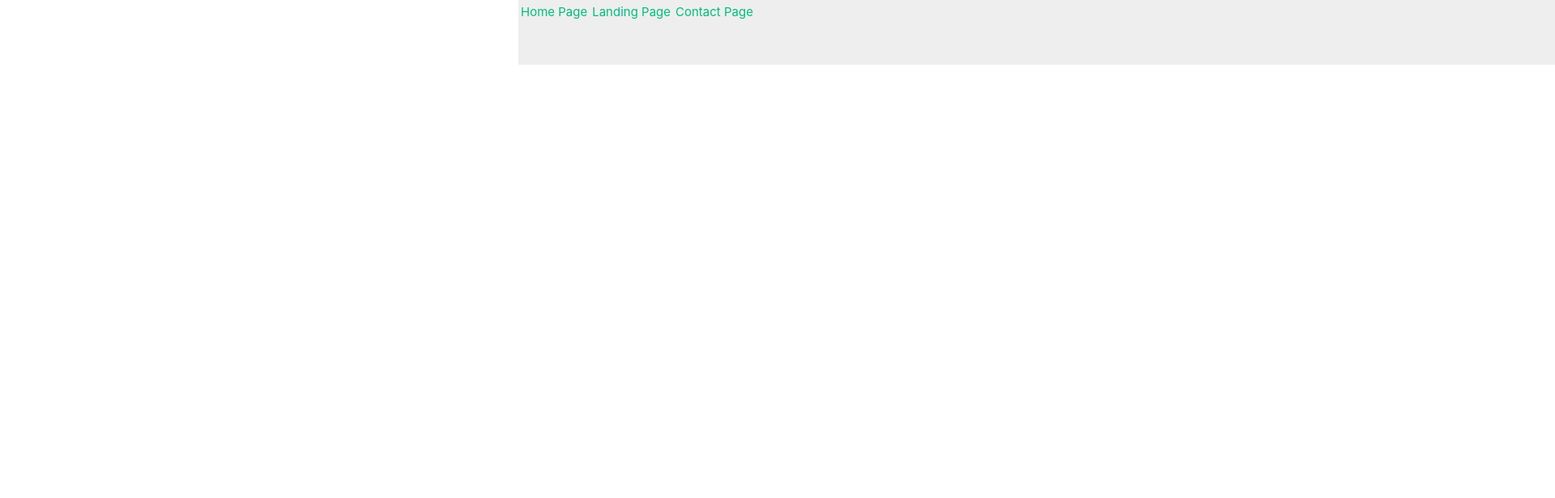
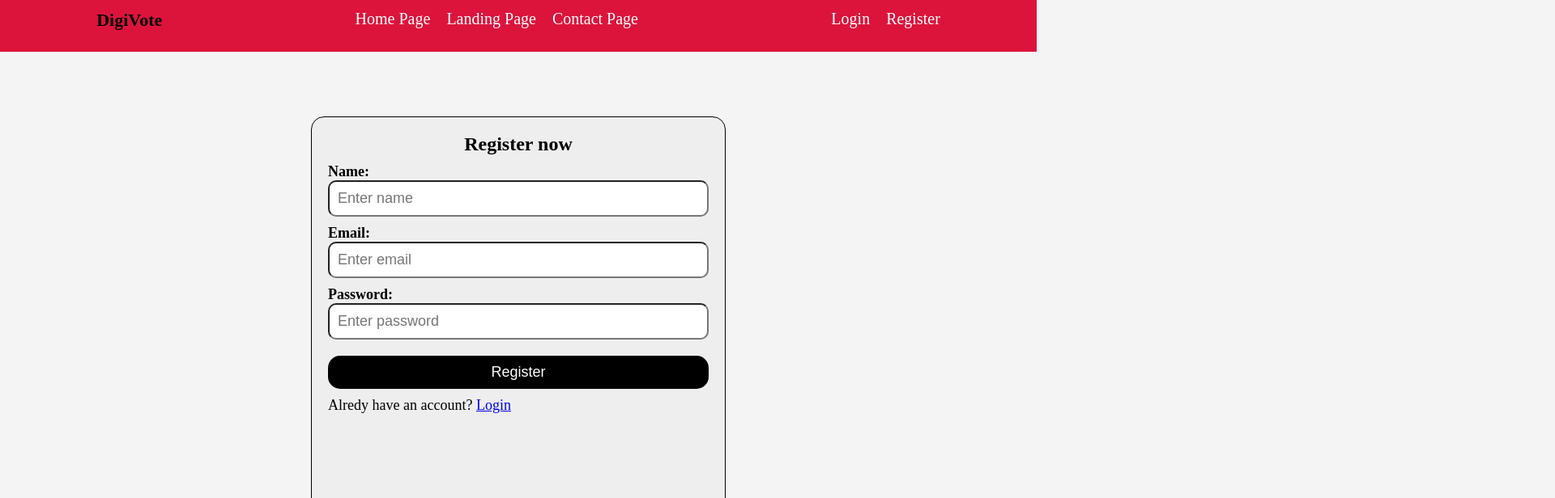
Before and after one commit to munyi-victor/vuejs-gdsc-session, a Vue app: page /register in a window 1280 px wide. Shown: the top 616 px of the page at 81% size, 1920 px wide, since content can reach past the window. Built offline with nearby package versions, Linux system fonts and the light colour scheme.

Commit message:
made routes

```diff
--- a/index.html
+++ b/index.html
@@ -4,7 +4,7 @@
     <meta charset="UTF-8">
     <link rel="icon" href="/favicon.ico">
     <meta name="viewport" content="width=device-width, initial-scale=1.0">
-    <title>VueJS App</title>
+    <title>Vue App</title>
   </head>
   <body>
     <div id="app"></div>
--- a/src/App.vue
+++ b/src/App.vue
@@ -4,9 +4,20 @@
 
 <template>
   <nav class="nav">
-    <RouterLink to="/">Home Page</RouterLink>
-    <RouterLink to="/landing">Landing Page</RouterLink>
-    <RouterLink to="/contact">Contact Page</RouterLink>
+    <div class="main-logo" style="background: transparent;">
+      <RouterLink to="/" class="logo">DigiVote</RouterLink>
+    </div>
+
+    <div style="background-color: transparent; display: flex; gap: 20px;">
+      <RouterLink to="/" class="link">Home Page</RouterLink>
+      <RouterLink to="/landing" class="link">Landing Page</RouterLink>
+      <RouterLink to="/contact" class="link">Contact Page</RouterLink>
+    </div>
+
+    <div class="auth-links">
+      <RouterLink to="/login" class="link">Login</RouterLink>
+      <RouterLink to="/register" class="link">Register</RouterLink>
+    </div>
   </nav>
   <RouterView/>
 </template>
@@ -14,10 +25,33 @@
 <style scoped>
   .nav {
     top: 0;
-    position: absolute;
+    position: relative;
     display: flex;
-    background-color: #eee;
+    background-color: crimson;
     width: 100%;
-    height: 10vh;
+    height: 8vh;
+    padding: 12px 0;
+    justify-content: space-around;
+  }
+  .link {
+    text-decoration: none;
+    font-size: 20px;
+    cursor: pointer;
+    background: transparent;
+    color: white;
+  }
+
+  .logo {
+    color: black;
+    background: transparent;
+    text-decoration: none;
+    font-size: 22px;
+    font-weight: bold;
+  }
+
+  .auth-links {
+    background: transparent;
+    display: flex;
+    gap: 20px;
   }
 </style>
--- a/src/assets/base.css
+++ /dev/null
@@ -1,86 +0,0 @@
-/* color palette from <https://github.com/vuejs/theme> */
-:root {
-  --vt-c-white: #ffffff;
-  --vt-c-white-soft: #f8f8f8;
-  --vt-c-white-mute: #f2f2f2;
-
-  --vt-c-black: #181818;
-  --vt-c-black-soft: #222222;
-  --vt-c-black-mute: #282828;
-
-  --vt-c-indigo: #2c3e50;
-
-  --vt-c-divider-light-1: rgba(60, 60, 60, 0.29);
-  --vt-c-divider-light-2: rgba(60, 60, 60, 0.12);
-  --vt-c-divider-dark-1: rgba(84, 84, 84, 0.65);
-  --vt-c-divider-dark-2: rgba(84, 84, 84, 0.48);
-
-  --vt-c-text-light-1: var(--vt-c-indigo);
-  --vt-c-text-light-2: rgba(60, 60, 60, 0.66);
-  --vt-c-text-dark-1: var(--vt-c-white);
-  --vt-c-text-dark-2: rgba(235, 235, 235, 0.64);
-}
-
-/* semantic color variables for this project */
-:root {
-  --color-background: var(--vt-c-white);
-  --color-background-soft: var(--vt-c-white-soft);
-  --color-background-mute: var(--vt-c-white-mute);
-
-  --color-border: var(--vt-c-divider-light-2);
-  --color-border-hover: var(--vt-c-divider-light-1);
-
-  --color-heading: var(--vt-c-text-light-1);
-  --color-text: var(--vt-c-text-light-1);
-
-  --section-gap: 160px;
-}
-
-@media (prefers-color-scheme: dark) {
-  :root {
-    --color-background: var(--vt-c-black);
-    --color-background-soft: var(--vt-c-black-soft);
-    --color-background-mute: var(--vt-c-black-mute);
-
-    --color-border: var(--vt-c-divider-dark-2);
-    --color-border-hover: var(--vt-c-divider-dark-1);
-
-    --color-heading: var(--vt-c-text-dark-1);
-    --color-text: var(--vt-c-text-dark-2);
-  }
-}
-
-*,
-*::before,
-*::after {
-  box-sizing: border-box;
-  margin: 0;
-  font-weight: normal;
-}
-
-body {
-  min-height: 100vh;
-  color: var(--color-text);
-  background: var(--color-background);
-  transition:
-    color 0.5s,
-    background-color 0.5s;
-  line-height: 1.6;
-  font-family:
-    Inter,
-    -apple-system,
-    BlinkMacSystemFont,
-    'Segoe UI',
-    Roboto,
-    Oxygen,
-    Ubuntu,
-    Cantarell,
-    'Fira Sans',
-    'Droid Sans',
-    'Helvetica Neue',
-    sans-serif;
-  font-size: 15px;
-  text-rendering: optimizeLegibility;
-  -webkit-font-smoothing: antialiased;
-  -moz-osx-font-smoothing: grayscale;
-}
--- a/src/assets/main.css
+++ b/src/assets/main.css
@@ -1,35 +1,15 @@
-@import './base.css';
+* {
+  margin: 0;
+  padding: 0;
+  box-sizing: border-box;
+}
+
+html {
+  scroll-behavior: smooth;
+  background-color: #f4f4f4;
+}
 
 #app {
-  max-width: 1280px;
-  margin: 0 auto;
-  padding: 2rem;
-  font-weight: normal;
+  text-align: center;
+  align-items: center;
 }
-
-a,
-.green {
-  text-decoration: none;
-  color: hsla(160, 100%, 37%, 1);
-  transition: 0.4s;
-  padding: 3px;
-}
-
-@media (hover: hover) {
-  a:hover {
-    background-color: hsla(160, 100%, 37%, 0.2);
-  }
-}
-
-@media (min-width: 1024px) {
-  body {
-    display: flex;
-    place-items: center;
-  }
-
-  #app {
-    display: grid;
-    grid-template-columns: 1fr 1fr;
-    padding: 0 2rem;
-  }
-}
--- a/src/router/index.js
+++ b/src/router/index.js
@@ -1,7 +1,7 @@
 import { createRouter, createWebHistory } from 'vue-router'
 import HomeView from '../views/HomeView.vue'
 import LandingView from '../views/LandingView.vue'
-import ContactView from '../views/ContactView.vue'
+import RegisterView from '../views/RegisterView.vue'
 
 const router = createRouter({
   history: createWebHistory(import.meta.env.BASE_URL),
@@ -17,9 +17,9 @@ const router = createRouter({
       component: LandingView
     },
     {
-      path: '/contact',
-      name: 'contact page',
-      component: ContactView
+      path: '/register',
+      name: 'register page',
+      component: RegisterView
     }
   ]
 })
--- a/src/views/ContactView.vue
+++ /dev/null
@@ -1,69 +0,0 @@
-<script setup>
-import { ref } from 'vue';
-
-let name = ref("");
-let password = ref("")
-
-async function handleSubmit(event) {
-  try {
-    event.preventDefault();
-    alert(`Name is ${name.value}, passowrd is ${password.value}`)
-  } catch (error) {
-    alert(error)
-  }
-}
-</script>
-
-<template>
-  <main>
-    <div>
-      <form class="form" @submit="handleSubmit">
-        <div>
-          <label>Name:</label>
-          <input type="text" v-model="name" placeholder="Enter name" required/>
-        </div>
-
-        <div>
-          <label>Password:</label>
-          <input type="password" v-model="password" placeholder="Enter password" required/>
-        </div>
-
-        <button type="submit" class="btn">Submit</button>
-      </form>
-    </div>
-  </main>
-</template>
-
-<style scoped>
-.form {
-  display: flex;
-  flex-direction: column;
-  gap: 10px;
-}
-.form div{
-  display: flex;
-  flex-direction: column;
-}
-
-.form div label {
-  font-size: 16px;
-  font-weight: bold;
-}
-.form div input {
-  padding: 10px;
-  border-radius: 10px;
-}
-.btn {
-    display: flex;
-    padding: 10px 20px;
-    border: none;
-    border-radius: 10px;
-    background-color: black;
-    color: white;
-    margin-top: 10px;
-    font-size: 18px;
-    cursor: pointer;
-    justify-content: center;
-    text-align: center;
-  }
-</style>
--- /dev/null
+++ b/src/views/RegisterView.vue
@@ -0,0 +1,108 @@
+<script setup>
+import { ref } from 'vue'
+
+let name = ref('')
+let password = ref('')
+
+async function handleSubmit(event) {
+  try {
+    event.preventDefault()
+    alert(`Name is ${name.value}, passowrd is ${password.value}`)
+
+    name.value = ''
+    password.value = ''
+  } catch (error) {
+    alert(error)
+  }
+}
+</script>
+
+<template>
+  <main>
+    <div>
+      <form class="form" @submit="handleSubmit">
+        <div style="text-align: center">
+          <h2>Register now</h2>
+        </div>
+
+        <div>
+          <label>Name:</label>
+          <input type="text" v-model="name" placeholder="Enter name" required />
+        </div>
+
+        <div>
+          <label>Email:</label>
+          <input type="email" v-model="email" placeholder="Enter email" required />
+        </div>
+
+        <div>
+          <label>Password:</label>
+          <input type="password" v-model="password" placeholder="Enter password" required />
+        </div>
+
+        <button type="submit" class="btn">Register</button>
+
+        <div>
+          <p style="font-size: 18px">
+            Alredy have an account? <RouterLink to="/login">Login</RouterLink>
+          </p>
+        </div>
+      </form>
+    </div>
+  </main>
+</template>
+
+<style scoped>
+.form {
+  display: flex;
+  flex-direction: column;
+  gap: 10px;
+  width: 40vw;
+  text-align: left;
+  border: 1px solid black;
+  border-radius: 1rem;
+  padding: 20px;
+  margin: 0 30vw;
+  margin-top: 10vh;
+  height: 70vh;
+  background-color: #eee;
+}
+.form div {
+  display: flex;
+  flex-direction: column;
+}
+
+.form div label {
+  font-size: 18px;
+  font-weight: bold;
+}
+.form div input {
+  padding: 10px;
+  border-radius: 10px;
+  font-size: 18px;
+  background-color: #fff;
+}
+.btn {
+  display: flex;
+  padding: 10px 20px;
+  border: none;
+  border-radius: 15px;
+  background-color: #000;
+  color: #fff;
+  margin-top: 10px;
+  font-size: 18px;
+  cursor: pointer;
+  justify-content: center;
+  text-align: center;
+}
+.btn:hover {
+  background-color: #333;
+}
+
+@media screen and (max-width: 760px) {
+  .form {
+    margin: 10vh 10vw;
+    width: 80vw;
+  }
+}
+</style>
```
